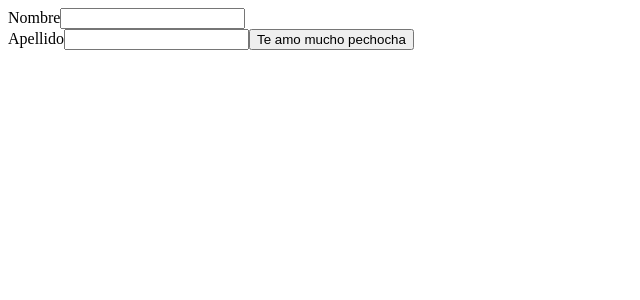
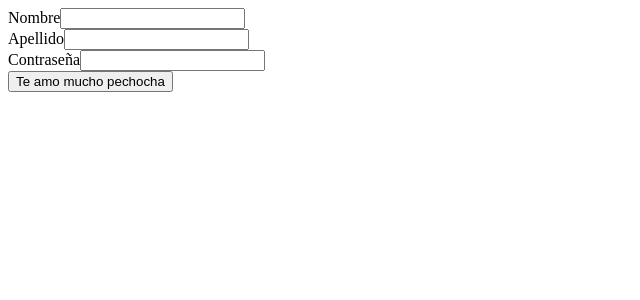
Before and after one commit to RitchelS/prueba, an Angular app: page /registro in a window 1280 px wide. Shown: the top 300 px of the page, without its empty margins (0-640 px from the left). Built offline with nearby package versions, Linux system fonts and the light colour scheme.

Commit message:
Agragar campo de contraseña

```diff
--- a/src/app/registro/registro.component.html
+++ b/src/app/registro/registro.component.html
@@ -4,7 +4,10 @@
     <br>
     <label>Apellido</label>
     <input type="apellido">
-
+    <br>
+    <label>Contraseña</label>
+    <input type="contrasenia">
+    <br>
     <button type="submit">Te amo mucho pechocha</button>
 
 
```
